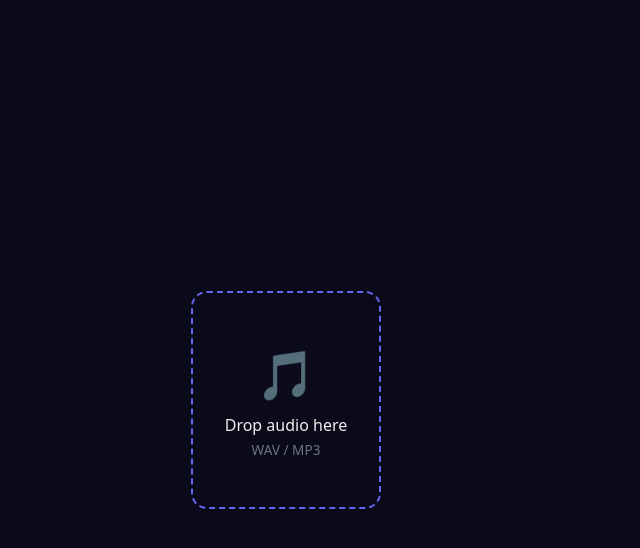
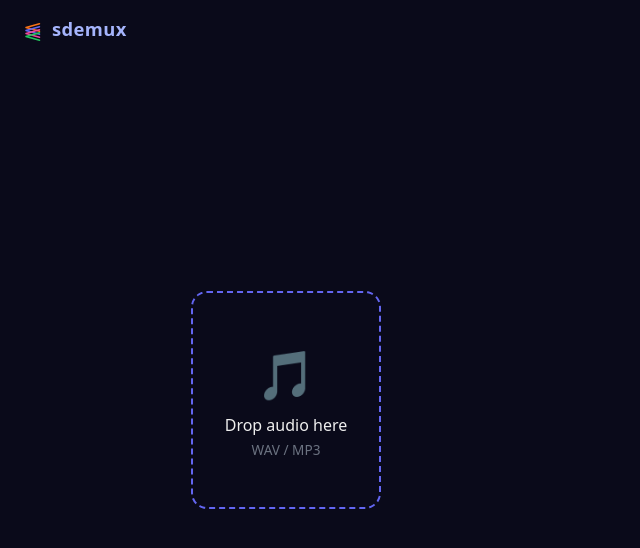
Before and after one commit to joverval/sdemux, a website built with Vite: page index.html in a window 1280 px wide. Shown: the whole page, without its empty margins (0-640 px from the left). Built offline with nearby package versions, Linux system fonts and the light colour scheme; what onnxruntime-web would draw is missing.

Commit message:
feat: SVG icon + header with app name + favicon

```diff
--- a/index.html
+++ b/index.html
@@ -4,9 +4,14 @@
   <meta charset="UTF-8">
   <meta name="viewport" content="width=device-width, initial-scale=1.0">
   <title>sdemux — stem separation</title>
+  <link rel="icon" type="image/svg+xml" href="/sdemux/icon.svg">
   <link rel="stylesheet" href="/src/style.css">
 </head>
 <body>
+  <header id="app-header">
+    <img src="/sdemux/icon.svg" alt="" width="24" height="24" class="header-icon">
+    <span class="header-title">sdemux</span>
+  </header>
   <div id="app">
     <div id="left-panel">
       <div id="drop-zone">
--- a/src/style.css
+++ b/src/style.css
@@ -5,6 +5,28 @@ body {
   color: #eee;
   min-height: 100vh;
   overflow: hidden;
+}
+
+/* Header */
+#app-header {
+  position: fixed;
+  top: 0;
+  left: 0;
+  z-index: 10;
+  display: flex;
+  align-items: center;
+  gap: 0.5rem;
+  padding: 1rem 1.25rem;
+  pointer-events: none;
+}
+.header-icon {
+  flex-shrink: 0;
+}
+.header-title {
+  font-size: 1.15rem;
+  font-weight: 600;
+  color: #a5b4fc;
+  letter-spacing: 0.02em;
 }
 
 #app {
```
Also changed, not shown: public/icon.svg (added).
